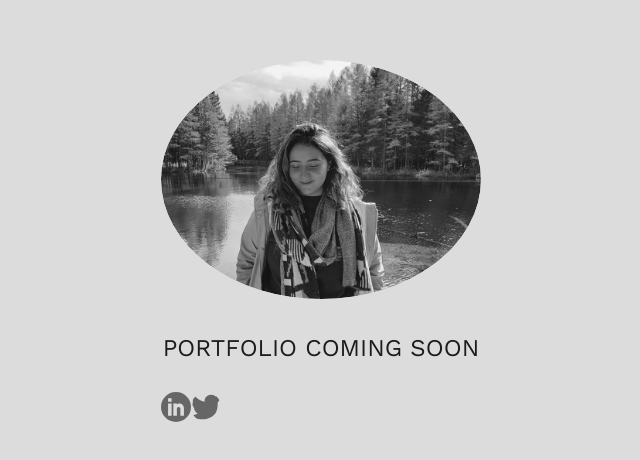
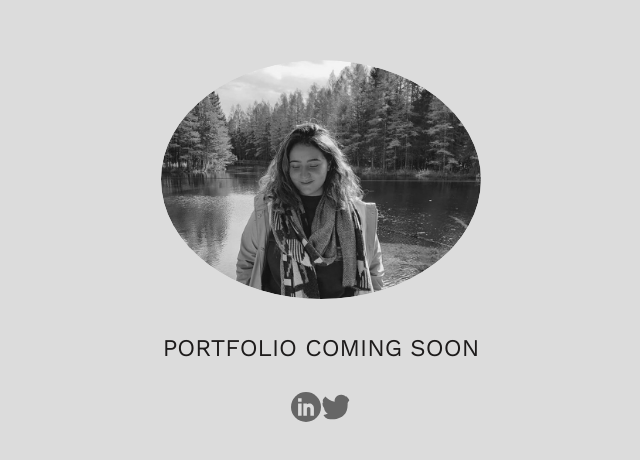
Before and after one commit to jackiegarrett/jackiegarrett.github.io, a plain HTML site: page index.html in a window 1280 px wide. Shown: the part 140-600 px from the top of the page, without its empty margins (319-959 px from the left). Drawn offline with nearby package versions, Linux system fonts and the light colour scheme.

Commit message:
Add files via upload

```diff
--- a/css.css
+++ b/css.css
@@ -105,8 +105,8 @@ a:hover {
 .social {
     margin-top: 6%;
     display: flex;
-    justify-content: center stretch;
-    width: 100%;
+    justify-content: center;
+    width: 100vh;
 }
 
 .social, svg {
```
